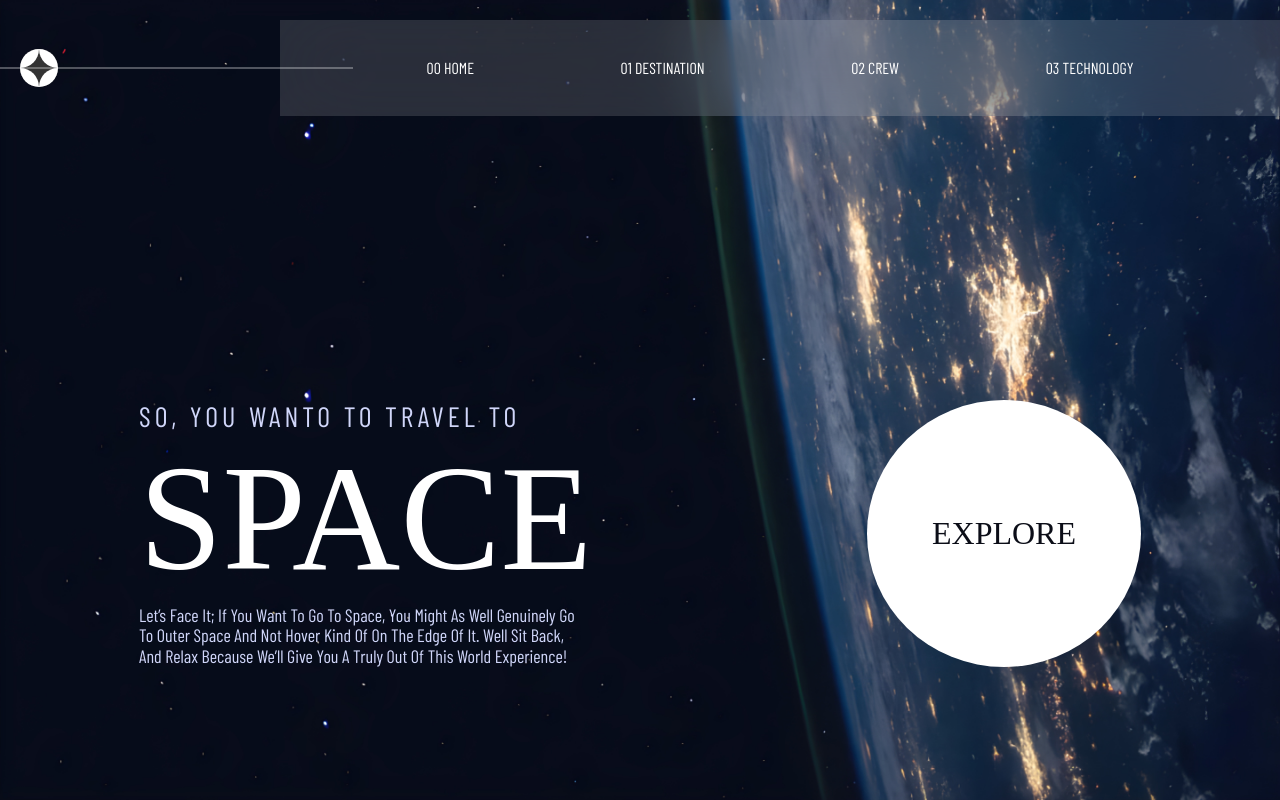
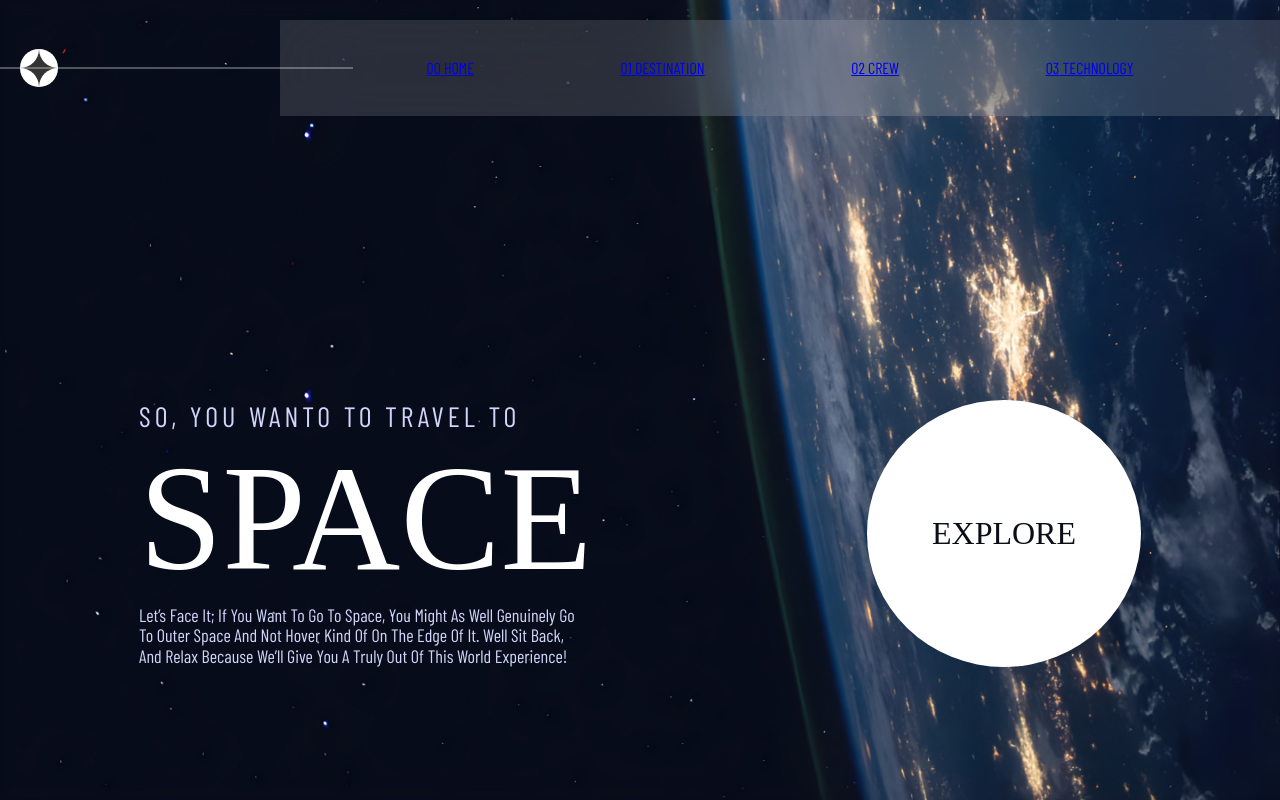
Before and after one commit to Fernando-uif/space-tourism, a React (Vite) app: page /crew in a window 1280 px wide. Built offline with nearby package versions, Linux system fonts and the light colour scheme; a web font is replaced by a local one.

Commit message:
Add the first configuration of react router dom v6

```diff
--- a/src/App.jsx
+++ b/src/App.jsx
@@ -1,11 +1,11 @@
-import { Header } from "./components/Header";
+import {  HomeScreen } from "./routes/HomeScreen";
 import { NavBar } from "./components/NavBar";
 
 const App = () => {
   return (
     <>
         <NavBar />
-        <Header/>
+        <HomeScreen />
     </>
   );
 };
--- a/src/components/NavBar.jsx
+++ b/src/components/NavBar.jsx
@@ -1,5 +1,6 @@
 import React from "react";
 import "../sass/layout/navbar.scss";
+import { NavLink, useNavigate } from "react-router-dom";
 
 export const NavBar = () => {
   return (
@@ -11,22 +12,27 @@ export const NavBar = () => {
         </div>
 
         <div className="NavBar__items">
-            <div className="NavBar__item NavBar__item-1">
+
+          <NavLink className="NavBar__item NavBar__item-1" to="/">
             <span>00</span>
             <span> home</span>
-            </div>
-            <div className="NavBar__item NavBar__item-2">
+          </NavLink>
+
+          <NavLink className="NavBar__item NavBar__item-2" to="/destination">
             <span>01</span>
             <span> destination</span>
-            </div>
-            <div className="NavBar__item NavBar__item-3">
+          </NavLink>
+
+          <NavLink className="NavBar__item NavBar__item-3" to="/crew">
             <span>02</span>
             <span> crew</span>
-            </div>
-            <div className="NavBar__item NavBar__item-4">
+          </NavLink>
+
+          <NavLink className="NavBar__item NavBar__item-4" to="/technology">
             <span>03</span>
             <span> technology</span>
-            </div>
+          </NavLink>
+
         </div>
       </nav>
     </>
--- a/src/main.jsx
+++ b/src/main.jsx
@@ -2,8 +2,12 @@ import React from "react";
 import ReactDOM from "react-dom/client";
 import App from "./App";
 import "./sass/base/base.scss";
+import { BrowserRouter } from "react-router-dom";
+
 ReactDOM.createRoot(document.getElementById("root")).render(
   <React.StrictMode>
-    <App />
+    <BrowserRouter>
+      <App />
+    </BrowserRouter>
   </React.StrictMode>
 );
--- a/src/components/Header.jsx
+++ b/src/routes/HomeScreen.jsx
@@ -1,8 +1,7 @@
 import React from "react";
-import getImageUrl from "../helpers/getImages";
 import "../sass/layout/header.scss";
 
-export const Header = () => {
+export const HomeScreen = () => {
   return (
     <header className="header">
       <div className="header__img">
```
Also changed, not shown: src/routes/AppRouter.jsx (added, +21 -0 lines), src/routes/CrewScreen.jsx (added, +7 -0 lines), src/routes/DestinationScreen.jsx (added, +7 -0 lines), src/routes/TechnologyScreen.jsx (added, +7 -0 lines). Lines whose indentation alone changed are shown as unchanged.
